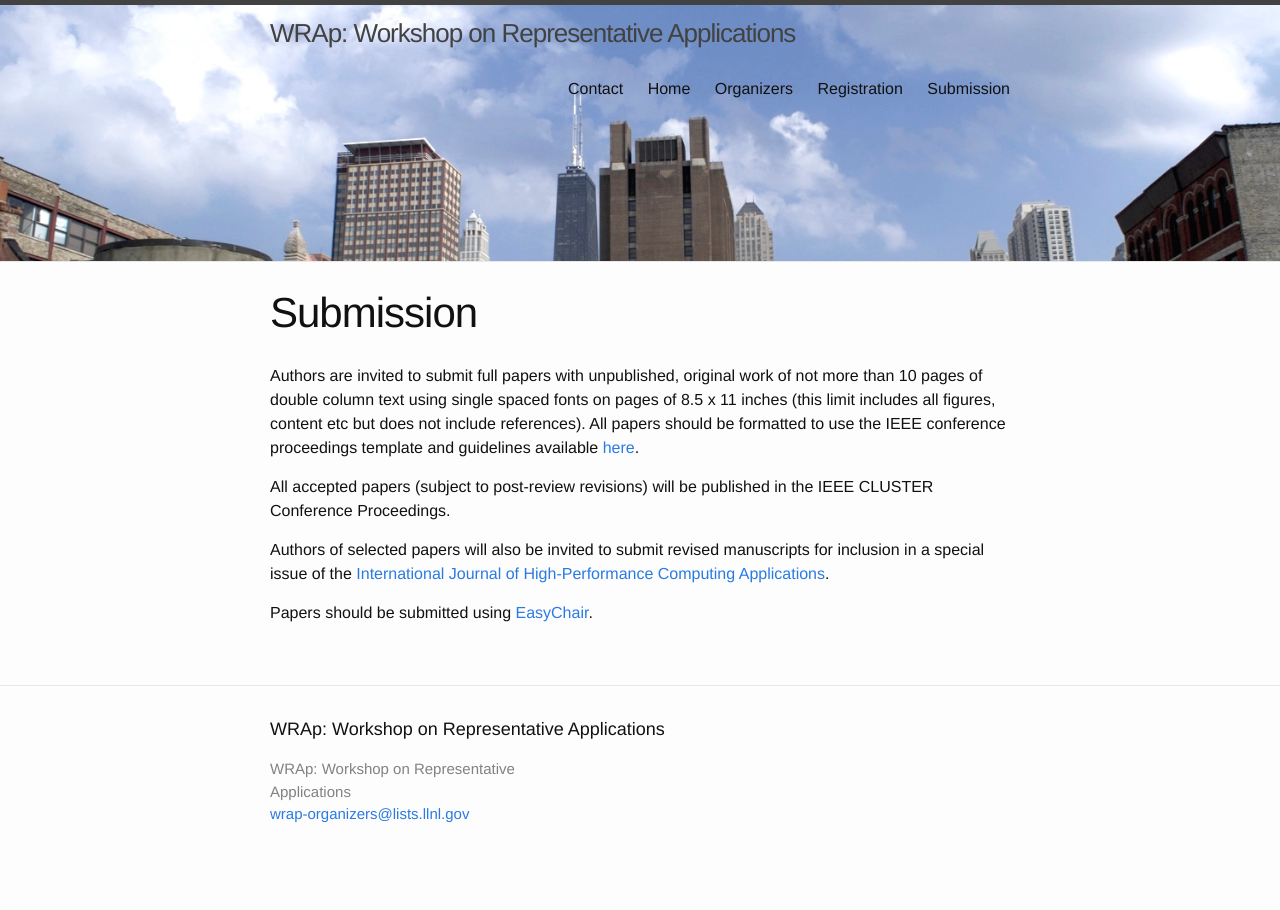
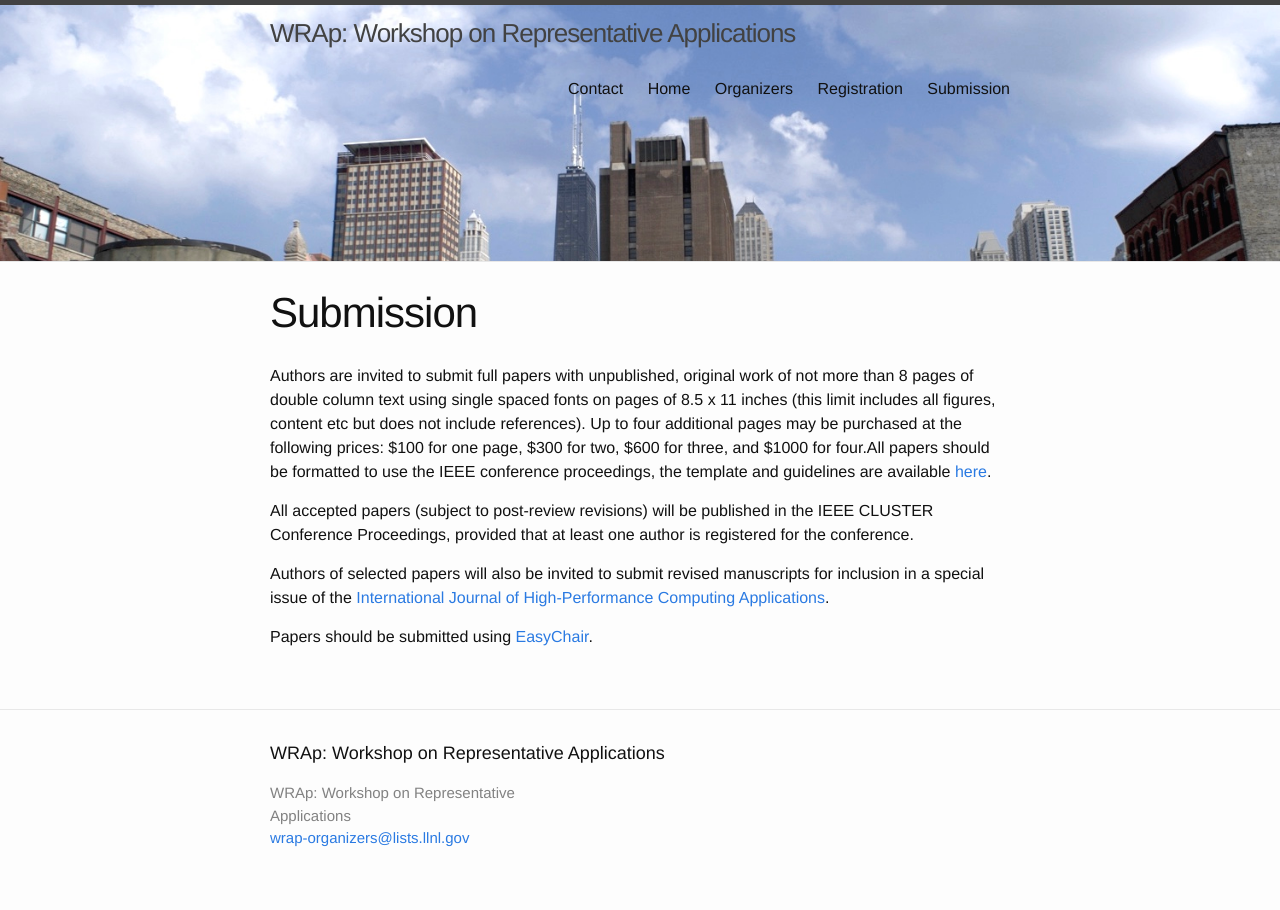
Before and after one commit to WRAP-workshop/WRAP-workshop.github.io, a Jekyll site: the page built from submission.md, in a window 1280 px wide. Built offline with Jekyll 4.4.1, drawn with Linux system fonts in a browser that asks for light colours.

Commit message:
fixed paper length guidelines
Fixed paper length guidelines to match those set by IEEE Cluster.

```diff
--- a/submission.md
+++ b/submission.md
@@ -5,14 +5,17 @@ permalink: /submission/
 ---
 
 Authors are invited to submit full papers with unpublished, original work of not
-more than 10 pages of double column text using single spaced fonts on pages of
+more than 8 pages of double column text using single spaced fonts on pages of
 8.5 x 11 inches (this limit includes all figures, content etc but does not
-include references). All papers should be formatted to use the IEEE conference
-proceedings template and guidelines available
+include references). Up to four additional pages may be purchased at the following
+prices: $100 for one page, $300 for two, $600 for three, and $1000 for four.All
+papers should be formatted to use the IEEE conference proceedings, the template and
+guidelines are available
 [here](http://www.ieee.org/conferences_events/conferences/publishing/templates.html).
 
 All accepted papers (subject to post-review revisions) will be published in the
-IEEE CLUSTER Conference Proceedings.
+IEEE CLUSTER Conference Proceedings, provided that at least one author is registered
+for the conference.
 
 Authors of selected papers will also be invited to submit revised manuscripts
 for inclusion in a special issue of the [International Journal of
```
